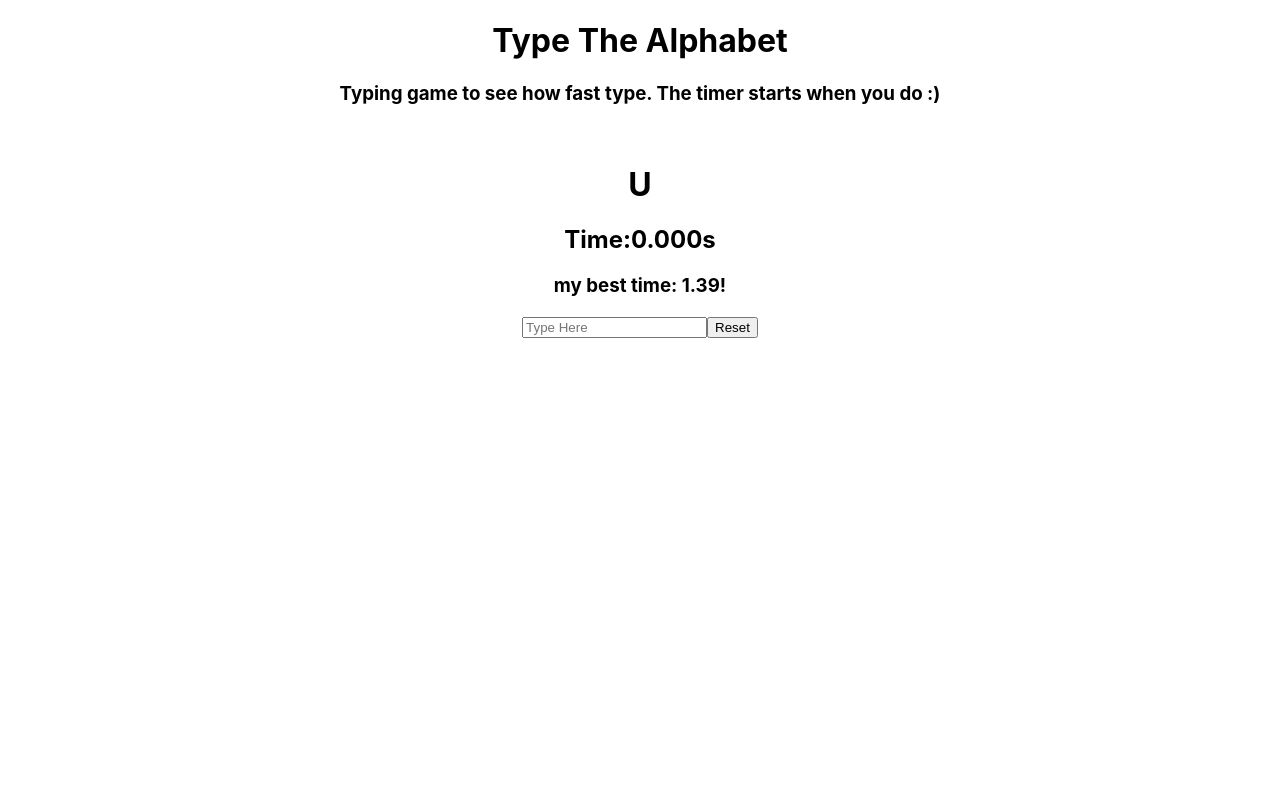
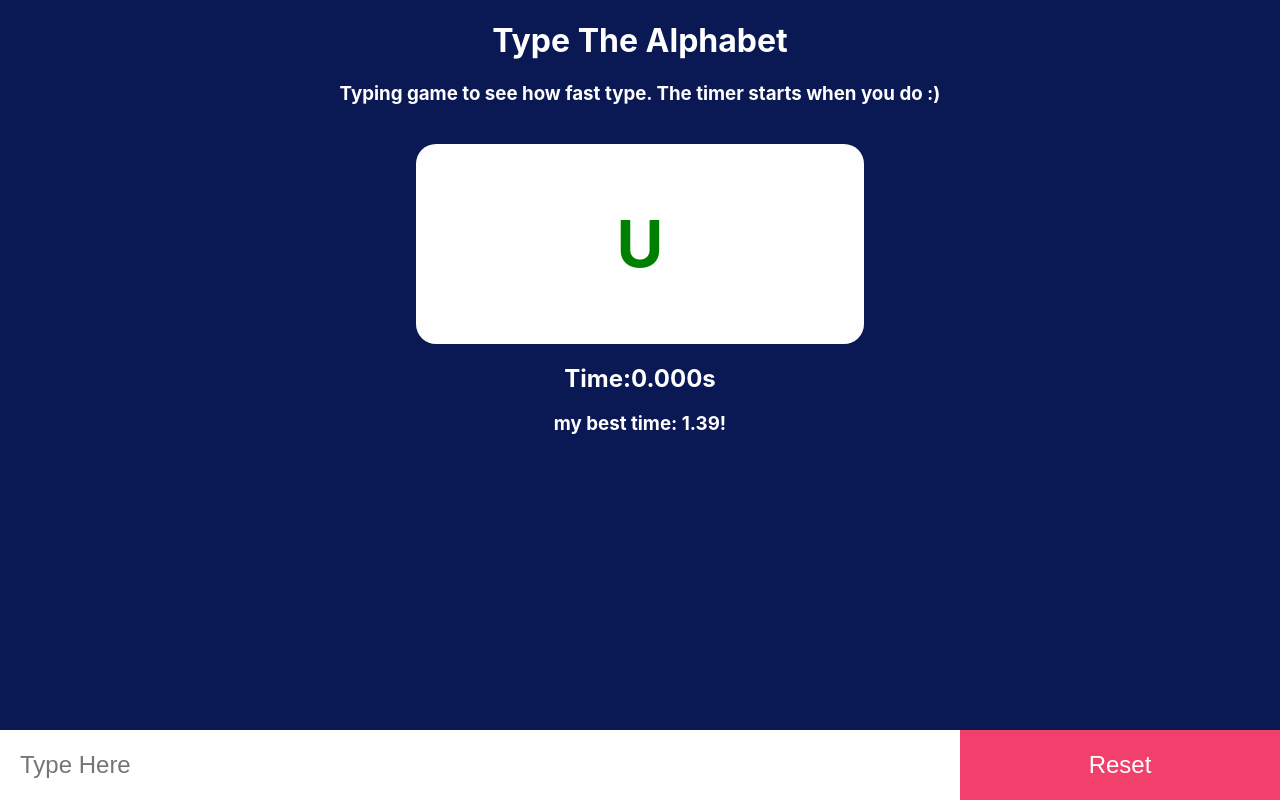
Before and after one commit to vadivelan1998/TYPING_GAME, a React (Create React App) app: page / in a window 1280 px wide. Built offline with nearby package versions, Linux system fonts and the light colour scheme.

Commit message:
Update App.css

```diff
--- a/src/App.css
+++ b/src/App.css
@@ -1,7 +1,48 @@
 .App {
   text-align: center;
 }
-
+.home {
+  height: 100%;
+  background-color: rgb(10, 24, 83);
+  position: fixed;
+  width: 100%;
+  color: rgb(255, 254, 255);
+}
+.alphabet {
+  display: flex;
+  border-radius: 20px;
+  color: green;
+  width: 35%;
+  height: 200px;
+  margin: auto;
+  background-color: rgb(255, 254, 255);
+  font-size: xx-large;
+  align-items: center;
+  justify-content: center;
+}
+.input {
+  box-sizing: border-box;
+  height: 70px;
+  position: fixed;
+  bottom: 0;
+  left: 0;
+  width: 75%;
+  border: 0;
+  font-size: x-large;
+  outline: none;
+  padding: 20px;
+}
+.reset {
+  position: fixed;
+  bottom: 0;
+  right: 0;
+  height: 70px;
+  width: 25%;
+  background-color: rgb(241, 64, 107);
+  border: 0;
+  font-size: x-large;
+  color: rgb(255, 254, 255);
+}
 .App-logo {
   height: 40vmin;
   pointer-events: none;
```
